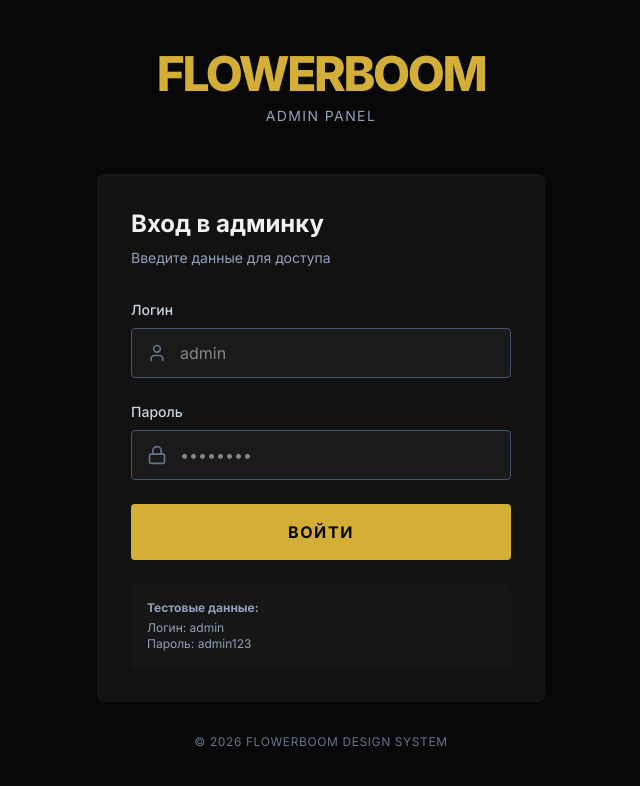
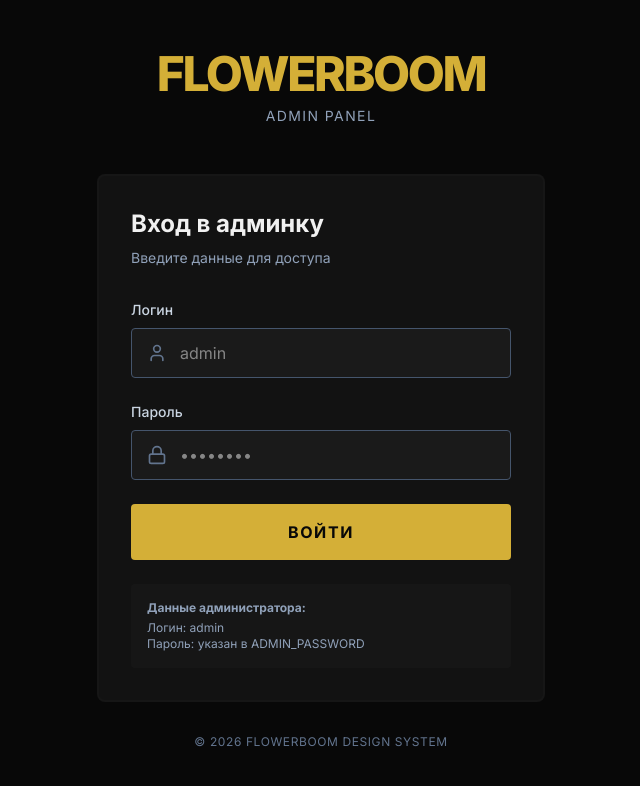
Before and after one commit to Jasulankoishy/flowerboom, a React (Vite) app: page /admin/login in a window 1280 px wide. Shown: the top 786 px of the page, without its empty margins (319-959 px from the left). Built offline with nearby package versions, Linux system fonts and the light colour scheme; no server answers.

Commit message:
fix: sync admin seed password

```diff
--- a/src/AdminLogin.tsx
+++ b/src/AdminLogin.tsx
@@ -112,9 +112,9 @@ export default function AdminLogin({ onLoginSuccess }: AdminLoginProps) {
           </form>
 
           <div className="mt-6 p-4 bg-slate-700/50 rounded text-xs text-slate-400">
-            <p className="font-bold mb-1">Тестовые данные:</p>
+            <p className="font-bold mb-1">Данные администратора:</p>
             <p>Логин: admin</p>
-            <p>Пароль: admin123</p>
+            <p>Пароль: указан в ADMIN_PASSWORD</p>
           </div>
         </motion.div>
 
```
Also changed, not shown: 1 other file (tests, documents, lock files or other folders).
